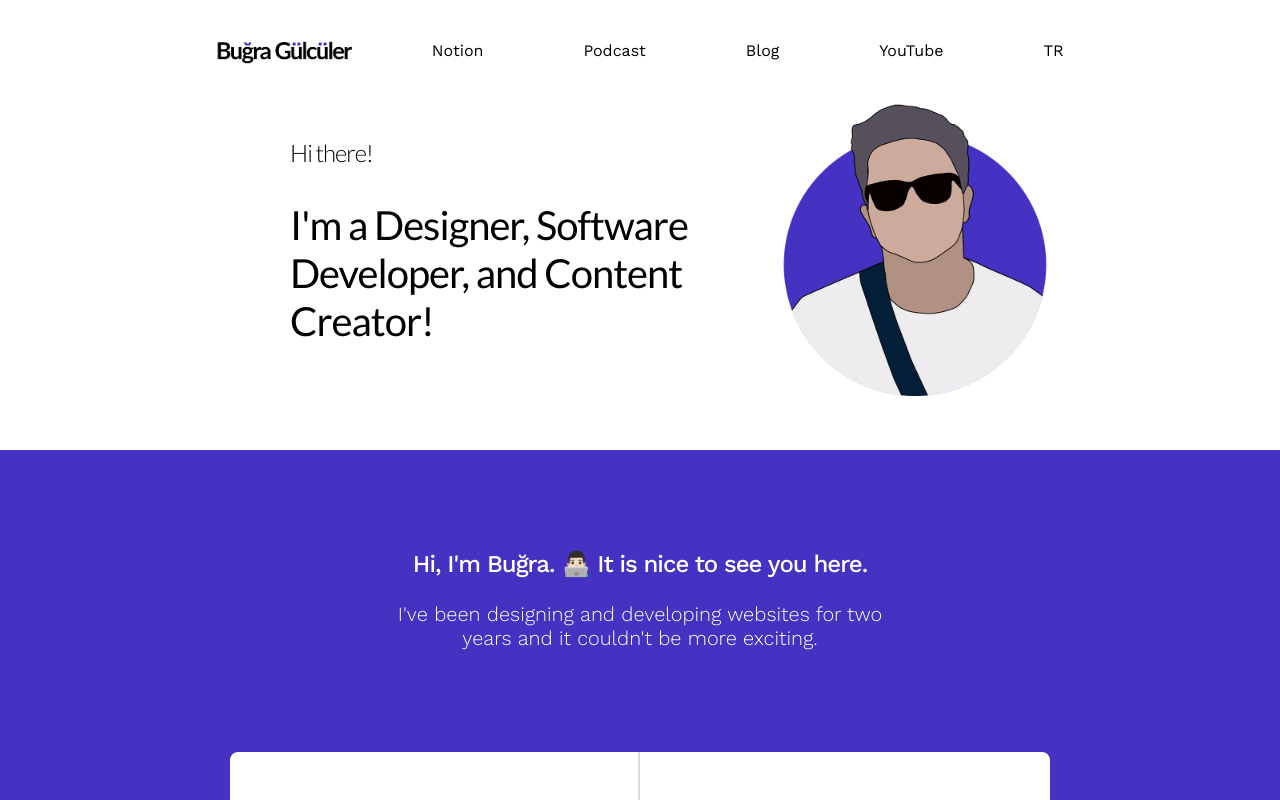
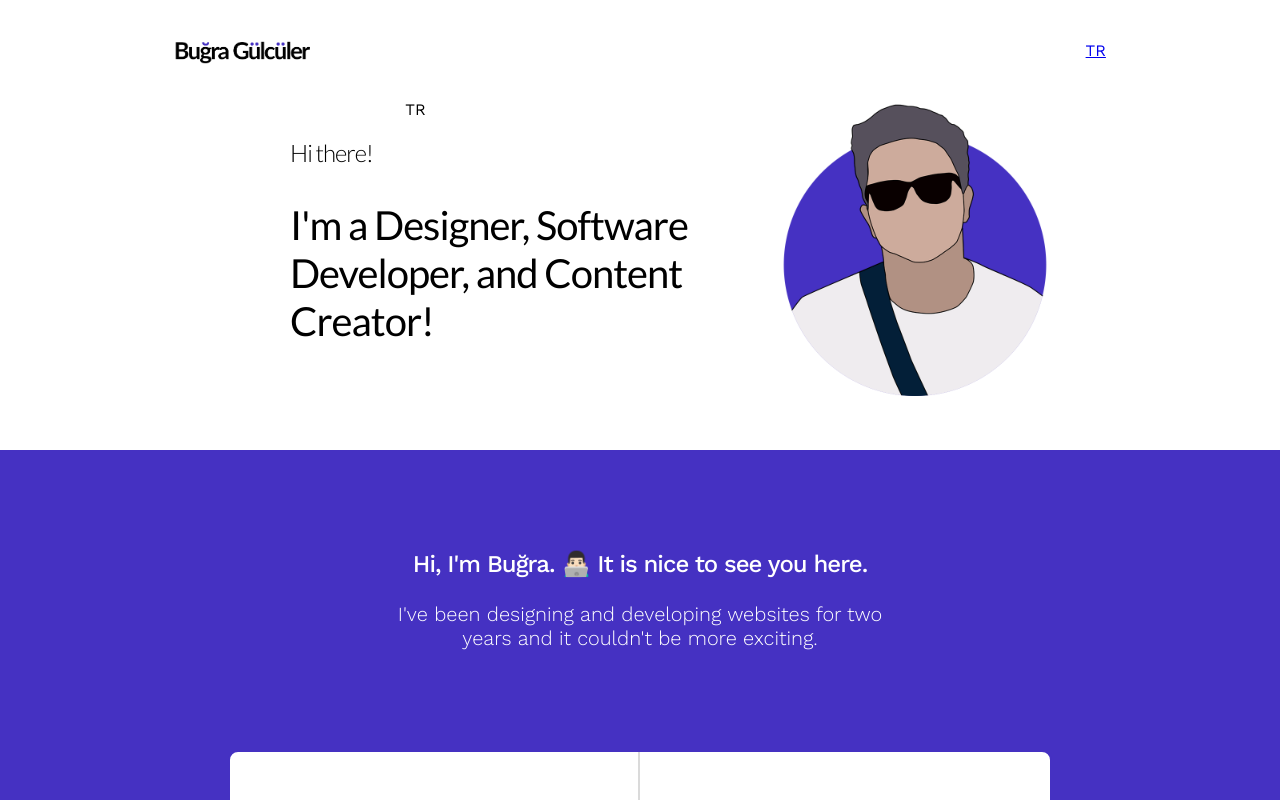
Before and after one commit to bugragulculer/portfolio, a React (Create React App) app: page / in a window 1280 px wide. Shown: the top 800 px of the page. Built offline with nearby package versions, Linux system fonts and the light colour scheme.

Commit message:
import options are changed

```diff
--- /dev/null
+++ b/src/assets/index.js
@@ -0,0 +1,27 @@
+export { default as Header } from "../assets/header.png";
+export { default as Dashboard } from "../assets/dashboard.png";
+export { default as Market } from "../assets/market.png";
+export { default as Bugra } from "../assets/bugra.png";
+export { default as Google } from "../assets/google.png";
+export { default as GreenTangerin } from "../assets/greentangerin_black.png";
+export { default as Error } from "../assets/error.jpg";
+export { default as Aliskanlik } from "../assets/aliskanlik.png";
+export { default as Aylik } from "../assets/aylik.png";
+export { default as Book } from '../assets/book_en.png';
+export { default as CvEn } from "../assets/cv_en.png";
+export { default as Cv } from "../assets/CV.png";
+export { default as Daily } from "../assets/daily_en.png";
+export { default as Gunluk } from "../assets/gunluk_2.png";
+export { default as GunlukPlan } from "../assets/gunluk.png";
+export { default as Habits } from "../assets/habits_en.png";
+export { default as Hafta } from "../assets/hafta.png";
+export { default as Journal } from "../assets/journal_en.png";
+export { default as Kitap } from "../assets/kitap.png";
+export { default as Media } from "../assets/media_en.png";
+export { default as Medya } from "../assets/medya.png";
+export { default as Monthly } from "../assets/monthly_en.png";
+export { default as Okul } from "../assets/okul.png";
+export { default as School } from "../assets/school_en.png";
+export { default as Weekly } from "../assets/weekly_en.png";
+export { default as Yearly } from "../assets/yearly_en.png";
+export { default as Yillik } from "../assets/yillik.png";
--- a/src/components/Navbar.jsx
+++ b/src/components/Navbar.jsx
@@ -38,6 +38,11 @@ function Navbar({ data }) {
             </div>
           ))}
         </ul>
+        <div aria-hidden="true" key={data.Navbar[5].id} onClick={closeMobileMenu}>
+              <a className={data.Navbar[5].cName} href={data.Navbar[5].url}>
+                {data.Navbar[5].title}
+              </a>
+            </div>
         <div aria-hidden="true" className={click ? 'no__display' : 'display'} onClick={() => handleClick()}>
           <MenuIcon />
         </div>
--- a/src/content/data.js
+++ b/src/content/data.js
@@ -1,30 +1,32 @@
-import Header from "../assets/header.png";
-import Dashboard from "../assets/dashboard.png";
-import Market from "../assets/market.png";
-import Bugra from "../assets/bugra.png";
-import Google from "../assets/google.png";
-import GreenTangerin from "../assets/greentangerin_black.png";
-import Error from "../assets/error.jpg";
-import Aliskanlik from "../assets/aliskanlik.png";
-import Aylik from "../assets/aylik.png";
-import Book from '../assets/book_en.png';
-import CvEn from "../assets/cv_en.png";
-import Cv from "../assets/CV.png";
-import Daily from "../assets/daily_en.png";
-import Gunluk from "../assets/gunluk_2.png";
-import GunlukPlan from "../assets/gunluk.png";
-import Habits from "../assets/habits_en.png";
-import Hafta from "../assets/hafta.png";
-import Journal from "../assets/journal_en.png";
-import Kitap from "../assets/kitap.png";
-import Media from "../assets/media_en.png";
-import Medya from "../assets/medya.png";
-import Monthly from "../assets/monthly_en.png";
-import Okul from "../assets/okul.png";
-import School from "../assets/school_en.png";
-import Weekly from "../assets/weekly_en.png";
-import Yearly from "../assets/yearly_en.png";
-import Yillik from "../assets/yillik.png";
+import {
+  Header,
+  Dashboard,
+  Market,
+  Bugra,
+  Google,
+  GreenTangerin,
+  Error,
+  Aliskanlik,
+  Aylik,
+  Book,
+  CvEn,
+  Cv,
+  Daily,
+  Gunluk,
+  GunlukPlan,
+  Habits,
+  Hafta,
+  Journal,
+  Kitap,
+  Media,
+  Medya,
+  Monthly,
+  Okul,
+  School,
+  Weekly,
+  Yearly,
+  Yillik
+} from "../assets";
 
 export const data = {
   EN: {
@@ -40,6 +42,12 @@ export const data = {
         title: "Podcast",
         cName: "podcast",
         url: "/podcast",
+      },
+      {
+        id: "3",
+        title: "Newsletter",
+        cName: "newsletter",
+        url: "https://newsletter.bugragulculer.com",
       },
       {
         id: "2",
```
